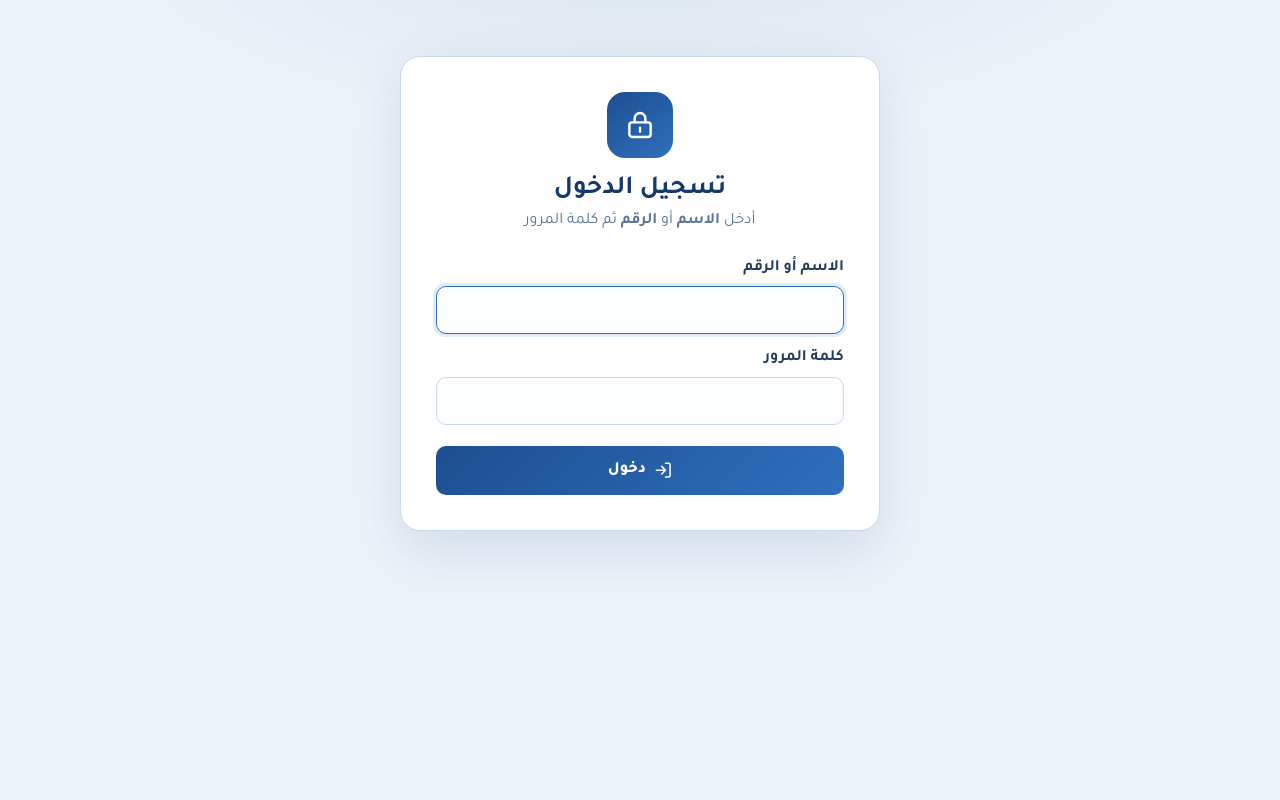
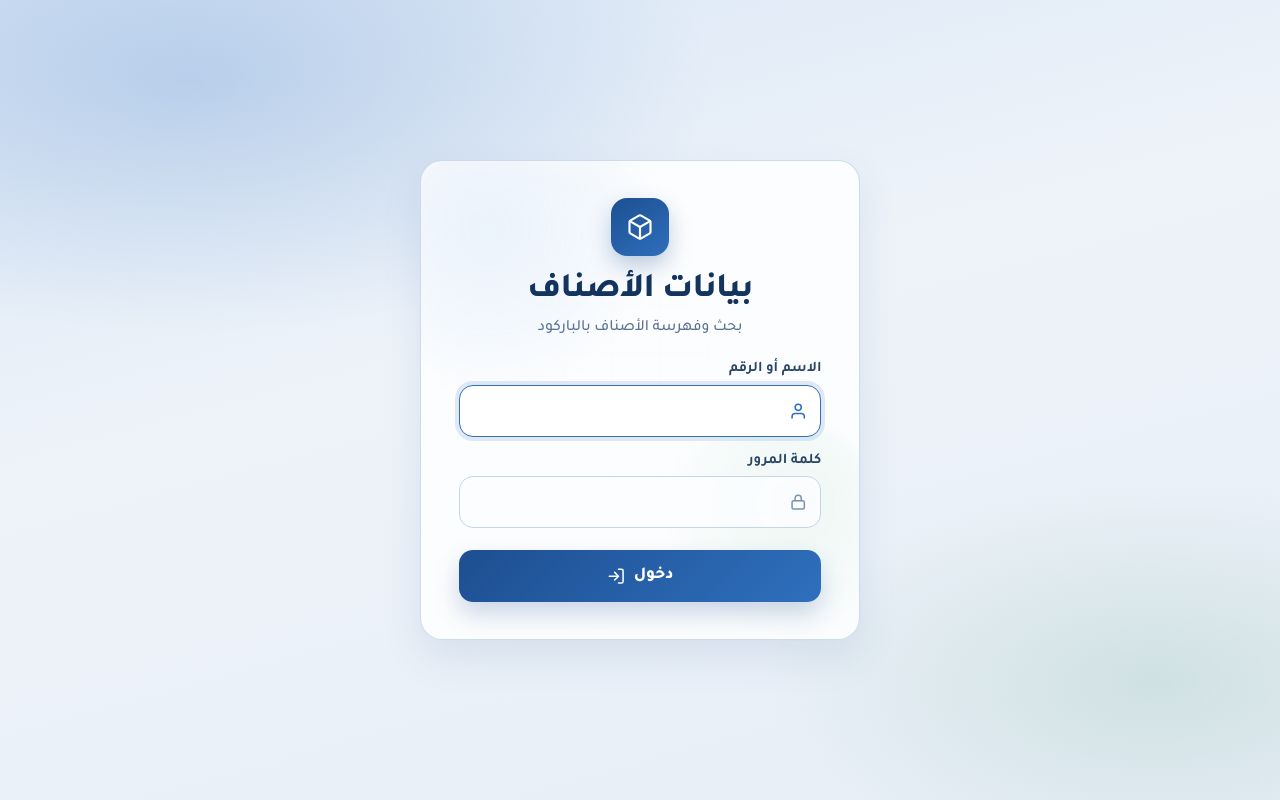
Before and after one commit to Haroon2030/item2026, a Django app: page /login/ in a window 1280 px wide. Run offline with Django 5.2, Linux system fonts and the light colour scheme.

Commit message:
feat(ui): modernize login page with brand-first atmospheric layout
Co-authored-by: Cursor <cursoragent@cursor.com>

```diff
--- a/static/css/style.css
+++ b/static/css/style.css
@@ -153,110 +153,246 @@ body {
   stroke-linejoin: round;
 }
 
-/* Login */
+/* Login — modern full-viewport composition */
+body.login-body {
+  min-height: 100dvh;
+  background:
+    radial-gradient(ellipse 70% 55% at 15% 10%, rgba(47, 111, 189, 0.22), transparent 58%),
+    radial-gradient(ellipse 55% 45% at 90% 85%, rgba(26, 122, 76, 0.12), transparent 55%),
+    linear-gradient(165deg, #d9e6f6 0%, #eef3f9 42%, #e7eef7 100%);
+  overflow-x: hidden;
+}
+
 .login-page {
-  width: min(480px, calc(100% - 1.5rem));
-  padding-top: clamp(1.2rem, 7vh, 4rem);
-}
-
-.login-page .topbar { display: none; }
-
-.login-card {
-  padding: clamp(1.4rem, 5vw, 2.2rem);
-  border: 1px solid var(--line);
-  border-radius: 20px;
-  background: #fff;
-  box-shadow: 0 20px 55px rgba(29, 79, 145, 0.14);
-  text-align: center;
-}
-
-.login-icon {
+  width: min(440px, calc(100% - 1.5rem));
+  min-height: 100dvh;
+  margin: 0 auto;
+  padding: 0;
   display: grid;
   place-items: center;
-  width: 66px;
-  height: 66px;
-  margin: 0 auto 1rem;
-  border-radius: 18px;
-  background: linear-gradient(145deg, var(--brand), var(--brand-mid));
+}
+
+.login-page .topbar { display: none; }
+.login-page main { width: 100%; }
+
+.login-shell {
+  position: relative;
+  width: 100%;
+  animation: login-rise 0.55s cubic-bezier(0.22, 1, 0.36, 1) both;
+}
+
+.login-backdrop {
+  position: fixed;
+  inset: 0;
+  pointer-events: none;
+  z-index: 0;
+  overflow: hidden;
+}
+
+.login-orb {
+  position: absolute;
+  border-radius: 50%;
+  filter: blur(2px);
+  opacity: 0.55;
+  animation: login-drift 14s ease-in-out infinite alternate;
+}
+
+.login-orb-a {
+  width: min(42vw, 280px);
+  height: min(42vw, 280px);
+  top: -8%;
+  inset-inline-end: -6%;
+  background: radial-gradient(circle at 35% 35%, #7eb0e8, transparent 68%);
+}
+
+.login-orb-b {
+  width: min(36vw, 220px);
+  height: min(36vw, 220px);
+  bottom: 4%;
+  inset-inline-start: -8%;
+  background: radial-gradient(circle at 60% 40%, #8dceb0, transparent 70%);
+  animation-delay: -4s;
+}
+
+.login-grid {
+  position: absolute;
+  inset: 0;
+  background-image:
+    linear-gradient(rgba(29, 79, 145, 0.045) 1px, transparent 1px),
+    linear-gradient(90deg, rgba(29, 79, 145, 0.045) 1px, transparent 1px);
+  background-size: 48px 48px;
+  mask-image: radial-gradient(ellipse 70% 60% at 50% 40%, #000 20%, transparent 75%);
+}
+
+.login-panel {
+  position: relative;
+  z-index: 1;
+  padding: clamp(1.6rem, 5vw, 2.35rem);
+  border: 1px solid rgba(201, 216, 234, 0.9);
+  border-radius: 22px;
+  background: rgba(255, 255, 255, 0.82);
+  backdrop-filter: blur(14px);
+  -webkit-backdrop-filter: blur(14px);
+  box-shadow: 0 18px 40px rgba(29, 79, 145, 0.1);
+}
+
+.login-brand-block {
+  text-align: center;
+  margin-bottom: 1.45rem;
+}
+
+.login-mark {
+  display: grid;
+  place-items: center;
+  width: 58px;
+  height: 58px;
+  margin: 0 auto 0.85rem;
+  border-radius: 16px;
+  background: linear-gradient(145deg, var(--brand) 0%, var(--brand-mid) 100%);
   color: #fff;
-}
-
-.login-icon svg {
-  width: 32px;
-  height: 32px;
+  box-shadow: 0 10px 22px rgba(29, 79, 145, 0.28);
+  animation: login-mark-in 0.7s cubic-bezier(0.22, 1, 0.36, 1) 0.08s both;
+}
+
+.login-mark svg {
+  width: 28px;
+  height: 28px;
   fill: none;
   stroke: currentColor;
-  stroke-width: 1.8;
+  stroke-width: 1.85;
   stroke-linecap: round;
   stroke-linejoin: round;
 }
 
-.login-card h1 {
+.login-brand {
   margin: 0;
-  color: #143a6b;
-  font-size: 1.65rem;
-}
-
-.login-subtitle {
-  margin: 0.45rem 0 1.35rem;
+  color: #12345f;
+  font-size: clamp(1.75rem, 5vw, 2.15rem);
+  font-weight: 800;
+  letter-spacing: -0.02em;
+  line-height: 1.25;
+}
+
+.login-tagline {
+  margin: 0.4rem 0 0;
   color: var(--muted);
+  font-size: 0.98rem;
+  font-weight: 500;
 }
 
 .login-error {
+  display: flex;
+  align-items: center;
+  justify-content: center;
+  gap: 0.45rem;
   margin-bottom: 1rem;
-  padding: 0.7rem;
-  border: 1px solid #f1b7b2;
-  border-radius: 9px;
-  background: var(--danger-bg);
+  padding: 0.75rem 0.9rem;
+  border: 1px solid #f0c4bf;
+  border-radius: 12px;
+  background: linear-gradient(180deg, #fff5f4, #fef3f2);
   color: var(--danger);
   font-weight: 700;
+  font-size: 0.92rem;
+  animation: login-shake 0.4s ease;
+}
+
+.login-error .ico {
+  width: 1.1rem;
+  height: 1.1rem;
+  color: var(--danger);
 }
 
 .login-form {
   display: grid;
-  gap: 0.55rem;
+  gap: 1rem;
   text-align: start;
 }
 
-.login-form label {
-  margin-top: 0.35rem;
-  color: #233c5c;
-  font-weight: 700;
+.login-field label {
+  display: block;
+  margin-bottom: 0.4rem;
+  color: #2a4566;
+  font-weight: 700;
+  font-size: 0.92rem;
+}
+
+.login-input-wrap {
+  position: relative;
+  display: flex;
+  align-items: center;
+}
+
+.login-field-ico {
+  position: absolute;
+  inset-inline-start: 0.9rem;
+  width: 1.15rem;
+  height: 1.15rem;
+  fill: none;
+  stroke: #7a93b3;
+  stroke-width: 2;
+  stroke-linecap: round;
+  stroke-linejoin: round;
+  pointer-events: none;
+  transition: stroke 0.2s ease;
 }
 
 .login-form input {
   width: 100%;
-  min-height: 48px;
-  padding: 0.7rem 0.85rem;
-  border: 1px solid var(--line);
-  border-radius: 10px;
-  background: #fbfdff;
+  min-height: 52px;
+  padding: 0.75rem 0.95rem;
+  padding-inline-start: 2.65rem;
+  border: 1px solid #c5d5e8;
+  border-radius: 14px;
+  background: rgba(251, 253, 255, 0.95);
   color: var(--ink);
-  font: 600 1rem var(--font);
+  font: 600 1.02rem var(--font);
   direction: ltr;
+  text-align: start;
+  transition: border-color 0.2s ease, box-shadow 0.2s ease, background 0.2s ease;
+}
+
+.login-form input:hover {
+  border-color: #a9c0db;
 }
 
 .login-form input:focus {
   border-color: var(--brand-mid);
-  outline: 3px solid rgba(47, 111, 189, 0.14);
+  background: #fff;
+  outline: none;
+  box-shadow: 0 0 0 4px rgba(47, 111, 189, 0.14);
+}
+
+.login-input-wrap:focus-within .login-field-ico {
+  stroke: var(--brand-mid);
 }
 
 .login-submit {
   display: inline-flex;
   align-items: center;
   justify-content: center;
-  gap: 0.5rem;
-  min-height: 49px;
-  margin-top: 0.8rem;
+  gap: 0.55rem;
+  width: 100%;
+  min-height: 52px;
+  margin-top: 0.35rem;
   border: 0;
-  border-radius: 10px;
-  background: linear-gradient(135deg, var(--brand), var(--brand-mid));
+  border-radius: 14px;
+  background: linear-gradient(135deg, var(--brand) 0%, var(--brand-mid) 100%);
   color: #fff;
-  font: 800 1rem var(--font);
+  font: 800 1.05rem var(--font);
   cursor: pointer;
-}
-
-.login-submit:hover { filter: brightness(1.06); }
+  box-shadow: 0 12px 24px rgba(29, 79, 145, 0.22);
+  transition: transform 0.18s ease, filter 0.18s ease, box-shadow 0.18s ease;
+}
+
+.login-submit:hover {
+  filter: brightness(1.05);
+  box-shadow: 0 14px 28px rgba(29, 79, 145, 0.28);
+}
+
+.login-submit:active {
+  transform: translateY(1px) scale(0.985);
+}
+
 .login-submit svg {
   width: 1.15rem;
   height: 1.15rem;
--- a/templates/registration/login.html
+++ b/templates/registration/login.html
@@ -5,25 +5,44 @@
 {% block page_class %}login-page{% endblock %}
 
 {% block content %}
-<section class="login-card" aria-labelledby="login-title">
-  <div class="login-icon" aria-hidden="true">
+<section class="login-shell" aria-labelledby="login-brand">
+  <div class="login-backdrop" aria-hidden="true">
+    <span class="login-orb login-orb-a"></span>
+    <span class="login-orb login-orb-b"></span>
+    <span class="login-grid"></span>
+  </div>
+
+  <div class="login-panel">
+    <header class="login-brand-block">
+      <span class="login-mark" aria-hidden="true">
         <svg viewBox="0 0 24 24">
-      <rect x="4" y="10" width="16" height="11" rx="2"/>
-      <path d="M8 10V7a4 4 0 0 1 8 0v3M12 14v3"/>
+          <path d="M21 16V8a2 2 0 0 0-1-1.73l-7-4a2 2 0 0 0-2 0l-7 4A2 2 0 0 0 3 8v8a2 2 0 0 0 1 1.73l7 4a2 2 0 0 0 2 0l7-4A2 2 0 0 0 21 16z"/>
+          <path d="M3.3 7L12 12l8.7-5"/>
+          <path d="M12 22V12"/>
         </svg>
-  </div>
-  <h1 id="login-title">تسجيل الدخول</h1>
-    <p class="login-subtitle">أدخل <strong>الاسم</strong> أو <strong>الرقم</strong> ثم كلمة المرور</p>
+      </span>
+      <h1 id="login-brand" class="login-brand">بيانات الأصناف</h1>
+      <p class="login-tagline">بحث وفهرسة الأصناف بالباركود</p>
+    </header>
 
     {% if form.errors %}
-    <div class="login-error" role="alert">بيانات الدخول غير صحيحة. جرّب الاسم أو الرقم كما يظهر في جدول المستخدمين.</div>
+      <div class="login-error" role="alert">
+        <svg class="ico" viewBox="0 0 24 24" aria-hidden="true"><circle cx="12" cy="12" r="9"/><path d="M15 9l-6 6M9 9l6 6"/></svg>
+        <span>اسم المستخدم أو كلمة المرور غير صحيحة.</span>
+      </div>
     {% endif %}
 
-  <form method="post" action="{% url 'login' %}" class="login-form">
+    <form method="post" action="{% url 'login' %}" class="login-form" novalidate>
       {% csrf_token %}
       <input type="hidden" name="next" value="{{ next }}">
 
+      <div class="login-field">
         <label for="id_username">الاسم أو الرقم</label>
+        <div class="login-input-wrap">
+          <svg class="login-field-ico" viewBox="0 0 24 24" aria-hidden="true">
+            <path d="M20 21v-2a4 4 0 0 0-4-4H8a4 4 0 0 0-4 4v2"/>
+            <circle cx="12" cy="7" r="4"/>
+          </svg>
           <input
             id="id_username"
             name="username"
@@ -32,25 +51,38 @@
             maxlength="150"
             required
             autofocus
+            placeholder=" "
             value=""
           >
+        </div>
+      </div>
 
+      <div class="login-field">
         <label for="id_password">كلمة المرور</label>
+        <div class="login-input-wrap">
+          <svg class="login-field-ico" viewBox="0 0 24 24" aria-hidden="true">
+            <rect x="4" y="10" width="16" height="11" rx="2"/>
+            <path d="M8 10V7a4 4 0 0 1 8 0v3"/>
+          </svg>
           <input
             id="id_password"
             name="password"
             type="password"
             autocomplete="off"
             required
+            placeholder=" "
             value=""
           >
+        </div>
+      </div>
 
       <button type="submit" class="login-submit">
+        <span>دخول</span>
         <svg viewBox="0 0 24 24" aria-hidden="true">
           <path d="M15 3h4a2 2 0 0 1 2 2v14a2 2 0 0 1-2 2h-4M10 17l5-5-5-5M15 12H3"/>
         </svg>
-      دخول
       </button>
     </form>
+  </div>
 </section>
 {% endblock %}
```
Also changed, not shown: other parts of static/css/style.css (+43 -0 lines). Lines whose indentation alone changed are shown as unchanged.
